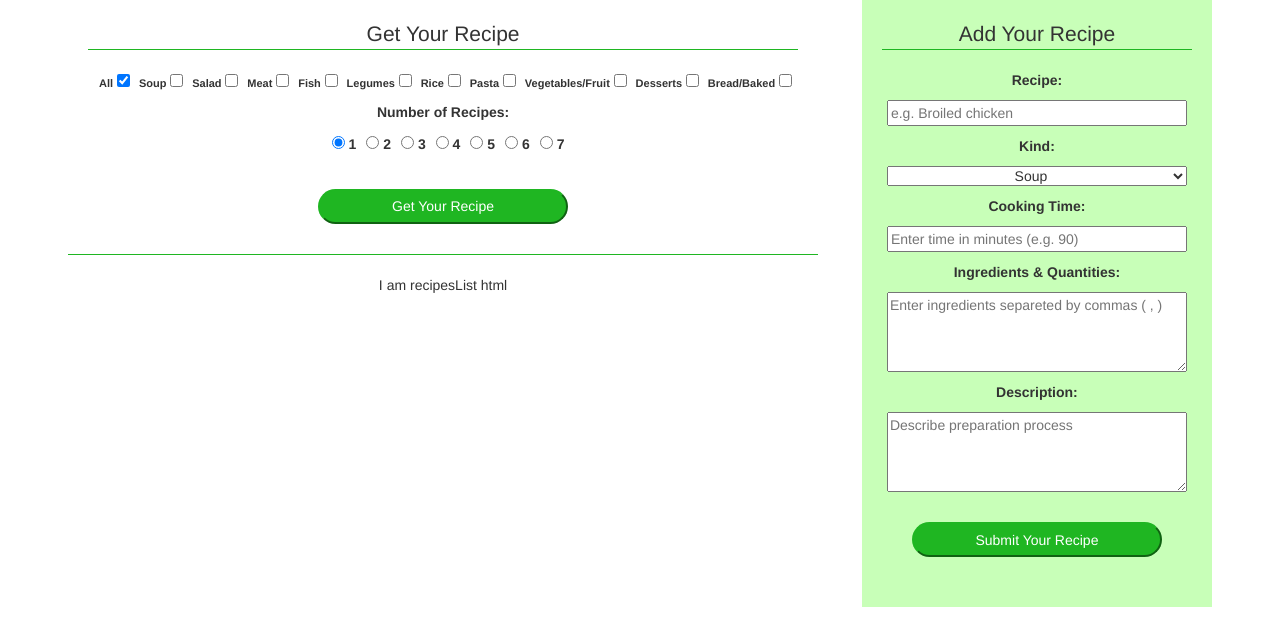
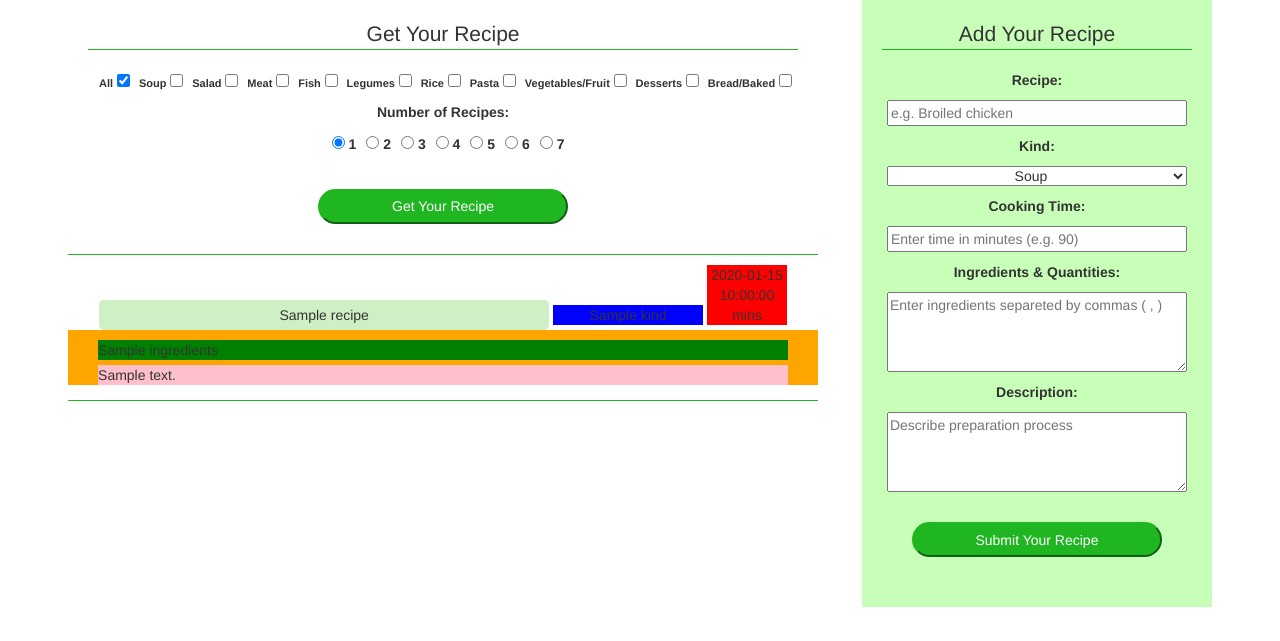
Before and after one commit to JorgeMJ/recipes_flask, a Flask app: template templates/index.html in a window 1280 px wide. Shown: the part 121-762 px from the top of the page. Run offline with Flask 2, Linux system fonts and the light colour scheme; tables that the repository leaves empty hold one stand-in row (values such as "Sample post"); the template is opened without the code that fills it: values that come from a table or form of the project are taken from there, most other values are stand-ins (such as "Sample title", 1, 10 or a date in 2020); some libraries are stand-ins or nearby versions.

Commit message:
display list of recipes

```diff
--- a/app.py
+++ b/app.py
@@ -70,7 +70,7 @@ def submit():
 			flash(f"A recipe under the name \"{name}\" already exists. Provide a different name.", "warning")
 			return render_template('index.html', add_form=add_form, get_form=get_form)
 
-		#Add new recipe to the DB
+		#Add new recipe to the DB ##Try-catch block
 		new_recipe = Recipe(name, kind, time, ingredients, description)
 		db.session.add(new_recipe)
 		db.session.commit()
@@ -80,7 +80,6 @@ def submit():
 
 	#If the request is 'GET', handles 'Get Recipes Form'.
 	elif request.method == 'GET':
-
 		def recipesFromDB(inputRecipeList):
 			''' Returns a list of all recipes from the DB of the selected kinds. '''
 			match_recipes = []
@@ -119,7 +118,7 @@ def submit():
 			flash('Select at least one recipe kind.', 'warning')
 			return redirect(url_for('index'))
 
-		#Retrieves all recipes from DB belonging to selected kinds.
+		#Retrieves all recipes from DB belonging to selected kinds.##Try-catch block
 		recipes_from_db = recipesFromDB(selected_kind_list)
 
 		#Makes sure the selected number of recipes is appropiate.
@@ -134,7 +133,7 @@ def submit():
 		selected_recipes = selectRecipes(selected_number, recipes_from_db)
 
 	#In case the POST submition didn't go well.
-	return render_template('index.html', add_form=add_form, get_form=get_form)
+	return render_template('index.html', add_form=add_form, get_form=get_form, selected_recipes=selected_recipes)
 
 if __name__ == "__main__":
 	app.run()
--- a/static/style.css
+++ b/static/style.css
@@ -50,7 +50,7 @@ h1{
 
 /*-- Get Recipe Form ---------------------------------------------------------------------------------------------*/
 #getRecipesForm {
-	margin: 20 auto;
+	margin: 20 auto 0 auto;
 	padding: 20px;
 	padding-bottom: 0;
 	width: 750px;
@@ -100,11 +100,18 @@ textarea {
 }
 
 /********************** list of selected recipes to be displayed*****************************/
+.rcpWrapper {
+	border-bottom: 1px solid #1FB622;
+	padding: 10px 0;
+	max-width: 750px;
+}
+
 .rcpName {
 	background-color: #CFF0C5;
 	border-style: none;
 	height: 30px;
-	width: 500px;
+	width: 450px;
+	border-radius: 5px;
 	display:inline-block;
 }
 
@@ -114,28 +121,37 @@ textarea {
 }
 
 .rcpTime {
+	background-color: red;
 	height: auto;
-	width: 100px;
-	margin-left: 10px;
+	width: 80px;
 	display:inline-block;
 }
 
 .rcpKind {
+	background-color: blue;
 	height: auto;
-	width: 200px;
-	margin-left: 10px;
+	width: 150px;
 	display:inline-block;
 }
 
-.rcpDescription {
-	height: auto;
-	width: 60%;
-	margin: 0 auto 10px auto;
-	display: none;
+.innerRcpWrapper {
+	background-color: orange;
+	padding: 10px 10px 0 10px;
+	text-align: left;
 }
 
 .ingredientsList {
-	width: 80%;
+	background-color: green;
+	/*width: 80%;*/
+	margin: auto 20px;
+	text-align: left;
+}
+
+.rcpDescription {
+	background-color: pink;
+	height: auto;
+	margin: 5px 20px;
+	text-align: left;
 }
 
 /* -- Footer ---------------------------------------------------------------------------------------------------*/
--- a/templates/recipeList.html
+++ b/templates/recipeList.html
@@ -1,9 +1,25 @@
-<p>I am recipesList html</p>
 
-<!--{% if matching_recipes %}
-	{% for recipe in matching_recipes %}
-		<div>
-			{{ recipe[0], recipe[1].name }}
+
+{% if selected_recipes %}
+	{% for recipe in selected_recipes %}
+
+		<div class="rcpWrapper">
+			<div>
+				<button class="rcpName">{{ recipe.name }}</button>
+				<div class="rcpKind">{{ recipe.kind }}</div>
+				<div class="rcpTime">{{ recipe.time }} mins</div>
+			</div>
+
+			<div class="innerRcpWrapper">
+				<div class="ingredientsList">
+					{{ recipe.ingredients }}
+				</div>
+
+				<div class="rcpDescription">
+					{{ recipe.description }}
+				</div>
+			</div>
 		</div>
+
 	{% endfor %}
-{% endif %}-->
+{% endif %}
```
